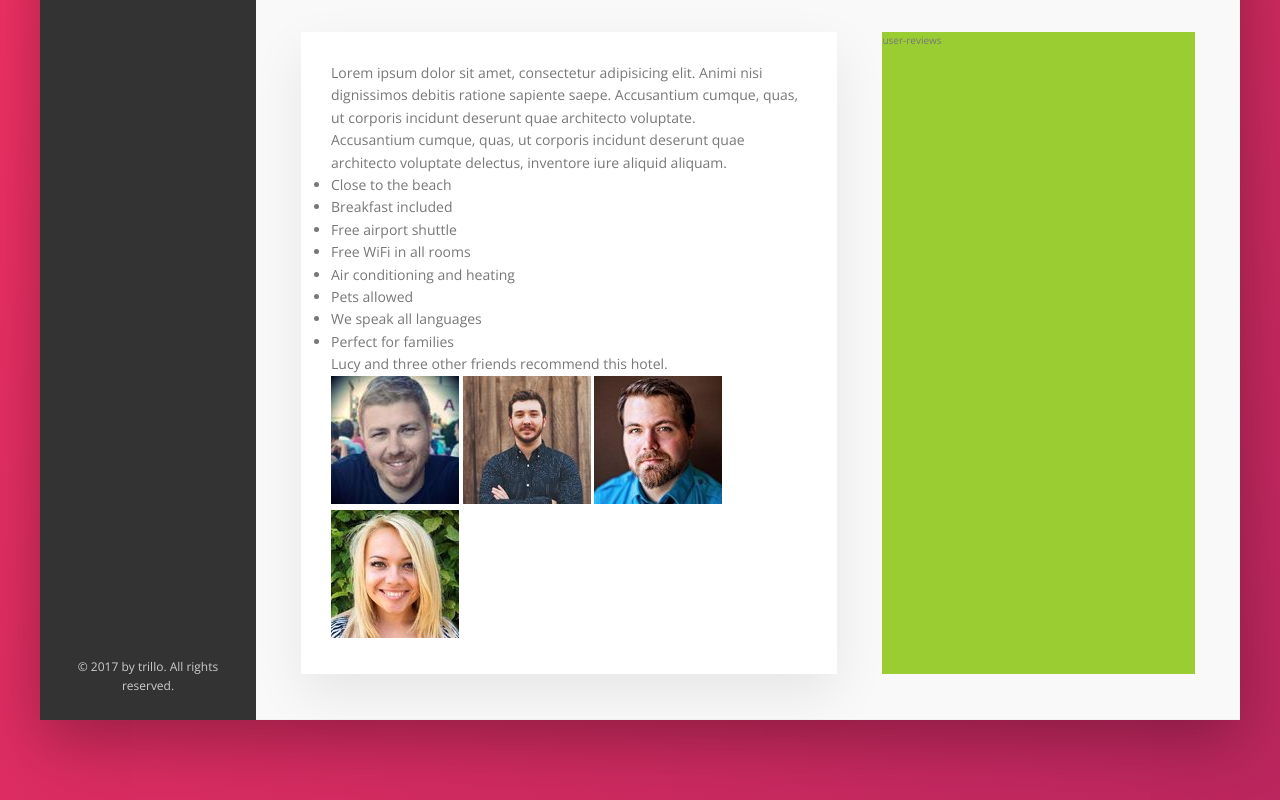
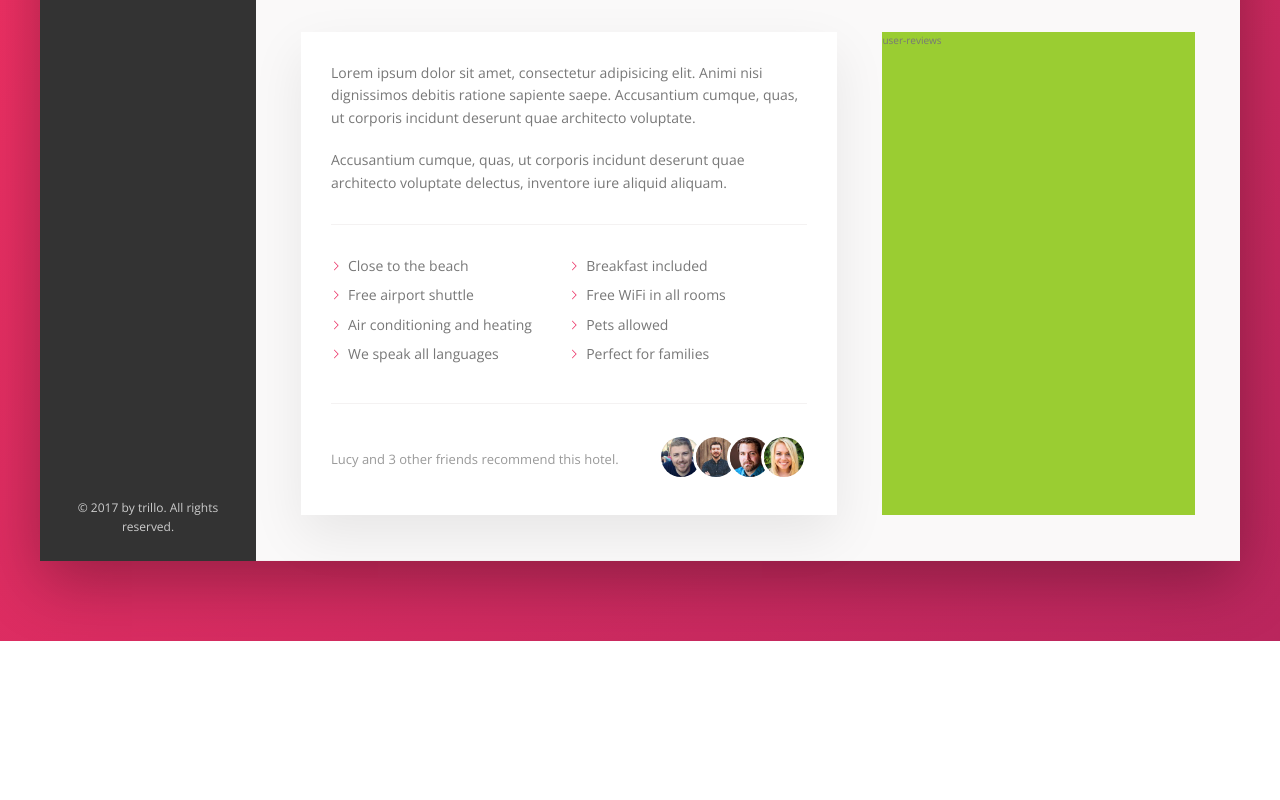
Before and after one commit to nickdunn2/trillo, a website: page index.html in a window 1280 px wide. Shown: the part 615-1415 px from the top of the page. After the commit the page ends 1256 px from the top, so only its background shows below. Drawn offline with nearby package versions, Linux system fonts and the light colour scheme.

Commit message:
finish off description section

```diff
--- a/index.html
+++ b/index.html
@@ -153,7 +153,7 @@
                             </ul>
                             <div class="recommend">
                                 <p class="recommend__count">
-                                    Lucy and three other friends recommend this hotel.
+                                    Lucy and 3 other friends recommend this hotel.
                                 </p>
                                 <div class="recommend__friends">
                                     <img src="./img/user-3.jpg" alt="Friend 3" class="recommend__photo">
--- a/sass/_components.scss
+++ b/sass/_components.scss
@@ -298,3 +298,76 @@
         box-shadow: none;
     }
 }
+
+///////////////////////////////////////
+// PARAGRAPH
+.paragraph:not(:last-of-type) {
+    margin-bottom: 2rem;
+}
+
+///////////////////////////////////////
+// LIST
+.list {
+    list-style: none;
+    margin: 3rem 0;
+    padding: 3rem 0;
+    border-top: var(--line-grey-light-2);
+    border-bottom: var(--line-grey-light-2);
+
+    display: flex;
+    flex-wrap: wrap;
+
+    &__item {
+        flex: 0 0 50%;
+        margin-bottom: .7rem;
+    }
+
+    &__item::before {
+        content: "";
+        display: inline-block;
+        height: 1rem;
+        width: 1rem;
+        margin-right: .7rem;
+
+        // Older browsers (can't change color)
+        // background-image: url(../img/chevron-thin-right.svg);
+        // background-size: cover;
+
+        // Newer browsers (can change color)
+        background-color: var(--color-primary);
+        -webkit-mask-image: url(../img/chevron-thin-right.svg);
+        -webkit-mask-size: cover;
+        mask-image: url(../img/chevron-thin-right.svg);
+        mask-size: cover;
+    }
+}
+
+///////////////////////////////////////
+// RECOMMEND
+.recommend {
+    font-size: 1.3rem;
+    color: var(--color-grey-dark-3);
+
+    display: flex;
+    align-items: center;
+
+    &__count {
+        margin-right: auto;
+    }
+
+    &__friends {
+
+    }
+
+    &__photo {
+        box-sizing: content-box;
+        height: 4rem;
+        width: 4rem;
+        border-radius: 50%;
+        border: 3px solid #fff;
+
+        &:not(:last-child) {
+            margin-right: -1.5rem;
+        }
+    }
+}
```
Also changed, not shown: css/style.css.
